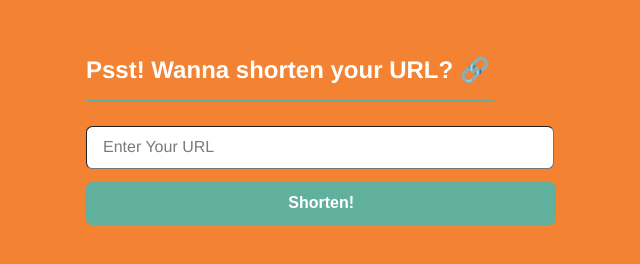
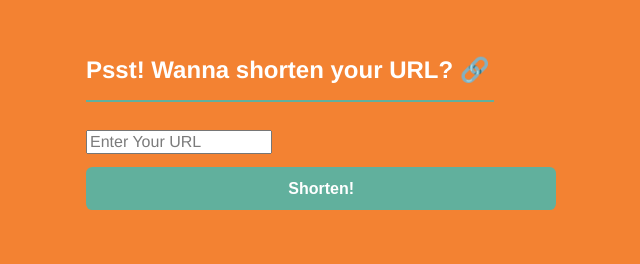
Before and after one commit to birnbera/url_shortener, a plain HTML site: page web_static/index.html in a window 1280 px wide. Shown: the whole page, without its empty margins (314-954 px from the left). Drawn offline with Linux system fonts and the light colour scheme.

Commit message:
update type

```diff
--- a/web_static/index.html
+++ b/web_static/index.html
@@ -22,7 +22,7 @@
 
       <form action="#" onsubmit="return validate(this);">
         <input id="ogUrl"
-               type="ogurl"
+               type="text"
                placeholder="Enter Your URL"
                aria-label="url"
                aria-invalid="false"
```
